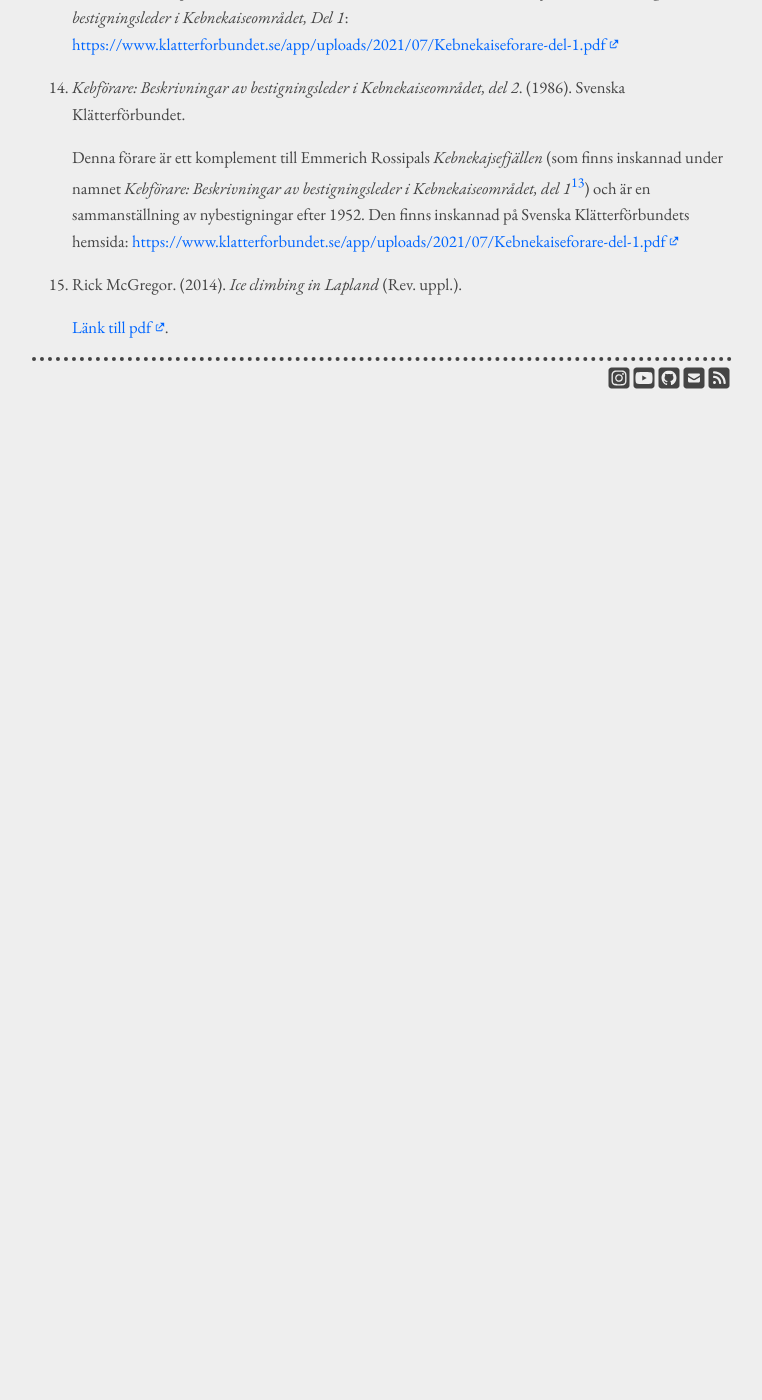
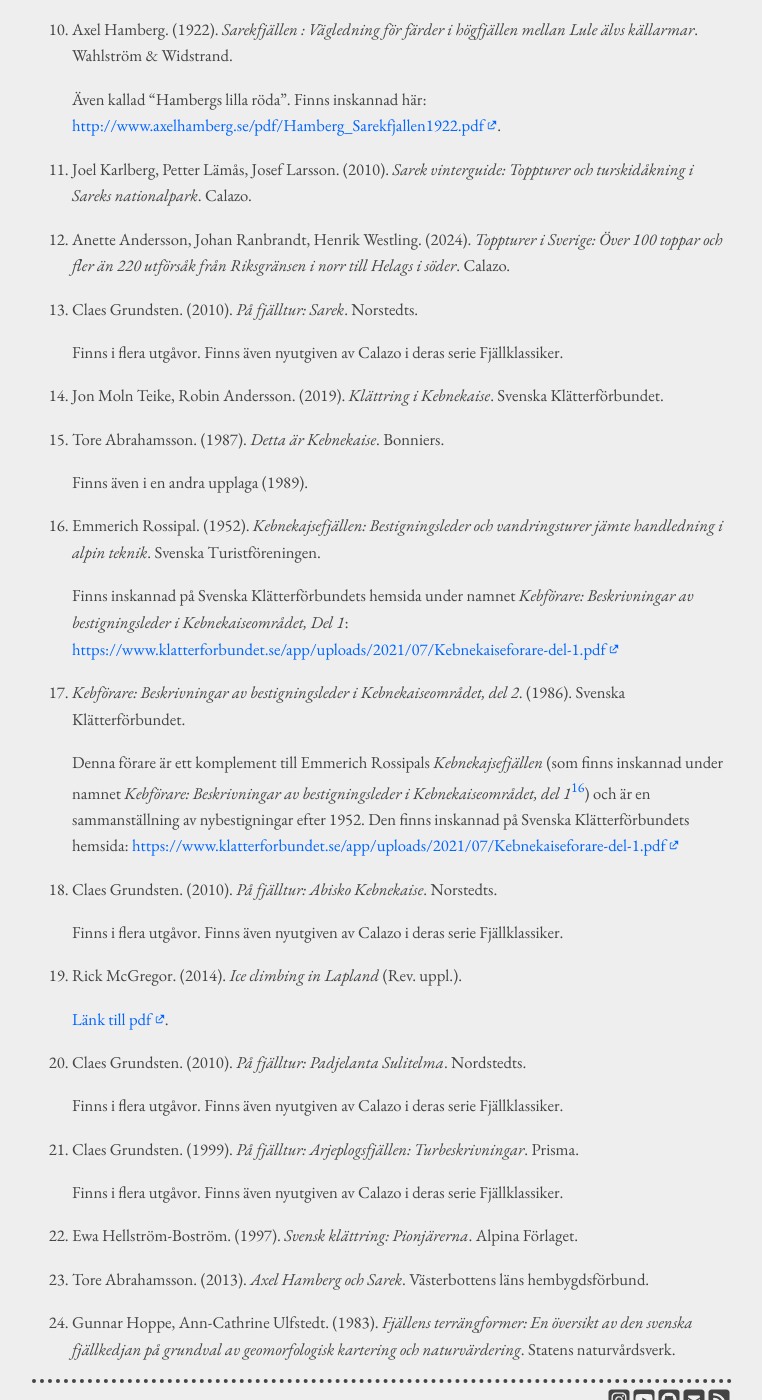
Before and after one commit to fjallklatterprojektet/fjallklatterprojektet.github.io, a Jekyll site: the page built from _posts/2026-08-23-forare_och_litteratur.md, in a window 1280 px wide and 1400 px high, scrolled down 5550 px. Shown: the whole window, without its empty margins (258-1020 px from the left). Built offline with Jekyll 4.4.1, drawn with Linux system fonts in a browser that asks for light colours; before the commit the page ends 5981 px from its top, so only the background shows below that; some of the changed text lies outside the part shown.

Commit message:
Update post

```diff
--- a/_posts/2026-08-23-forare_och_litteratur.md
+++ b/_posts/2026-08-23-forare_och_litteratur.md
@@ -16,7 +16,7 @@
 
 ## Inledning
 
-På denna sida har jag tänkt sammanställa en översikt över förare, litteratur och andra källor som berör klättring i alla dess former i hela den svenska fjällkedjan. Sidan är ett pågående arbete och kommer att kompletteras efter hand.
+På denna sida har jag tänkt sammanställa en grundlig översikt över förare, litteratur och andra källor som berör klättring i alla dess former i hela den svenska fjällkedjan, samt även närliggande ämnen såsom toppturer. Sidan är ett pågående arbete och kommer att kompletteras efter hand.
 
 ## Dalarna
 
@@ -57,6 +58,8 @@
 
 I topptursguiden *Toppturer i Sverige: Över 100 toppar och fler än 220 utförsåk från Riksgränsen i norr till Helags i söder*[^toppturer_i_sverige] beskrivs bara en tur i Sarek, nämligen Stora Sarektraversen. Däremot beskrivs flera turer i angränsande Tarrekaise, Akka och Stora Sjöfallet, samtliga dock utan tekniska klättermoment. Den något äldre guiden *Svenska Toppturer: Över 150 turer i de Svenska fjällen — från Städjan i söder till Riksgränsen i norr*[^svenska_toppturer] utelämnar Sarek helt, men innehåller några turer i Akka och Stora Sjöfallet. Inte heller här beskrivs någon klättring i egentlig mening.
 
+* Claes Grundsten, *På fjälltur Sarek*.[^pa_fjalltur_sarek]
+
 ### Kebnekaise
 
 Kebnekaise är det område i den svenska fjällvärlden för vilket det är enklast att hitta information om klättring. Flera förare med olika karaktär och förtjänster finns att tillgå.
@@ -71,17 +74,23 @@
 
 För toppturer på skidor i Kebnekaise kan både *Toppturer i Sverige: Över 100 toppar och fler än 220 utförsåk från Riksgränsen i norr till Helags i söder*[^toppturer_i_sverige] och den något äldre *Svenska Toppturer: Över 150 turer i de Svenska fjällen — från Städjan i söder till Riksgränsen i norr*[^svenska_toppturer] rekommenderas. Ingen av dessa guider innehåller dock några turer i området som skulle kunna karaktäriseras som klätterturer.
 
+* Claes Grundsten, *På fjälltur Abisko Kebnekaise*.[^pa_fjalltur_abisko_kebnekaise]
+
 ### Övriga områden i Norrbottensfjällen
 
 * Rick McGregor. *Ice Climbing in lapland*[^ice_climbing_in_lapland].
 * Anton Levein. Isklättring i Sverige.
-* Claes Grundsten. På fjälltur Padjelanta Sulitelma.
-* Claes Grundsten. På fjälltur Arjeplogsfjällen.
+* Claes Grundsten, *På fjälltur Padjelanta Sulitelma*.[^pa_fjalltur_padjelanta_sulitelma]
+* Claes Grundsten, *På fjälltur Arjeplogsfjällen*.[^pa_fjalltur_arjeplogsfjallen]
 
 ## Historik
 
-* Ewa Hellström-Boström. Svensk klättring: Pionjärerna.
-* Tore Abrahamsson. Axel Hamberg och Sarek.
+* Ewa Hellström-Boström, *Svensk klättring: Pionjärerna*.[^svensk_klattring_pionjarerna]
+* Tore Abrahamsson. Axel Hamberg och Sarek.[^axel_hamberg_och_sarek]
+
+## Geologi och geografi
+
+* Gunnar Hoppe, *Fjällens terrängformer*.[^fjallens_terrangformer]
 
 ## Bibliografi
 
@@ -99,7 +110,7 @@
 
 [^sarekfjallen]: Axel Hamberg. (1922). *Sarekfjällen : Vägledning för färder i högfjällen mellan Lule älvs källarmar*. Wahlström & Widstrand.
 
-    Finns inskannad här: [http://www.axelhamberg.se/pdf/Hamberg_Sarekfjallen1922.pdf](http://www.axelhamberg.se/pdf/Hamberg_Sarekfjallen1922.pdf){: .external}.
+    Även kallad "Hambergs lilla röda". Finns inskannad här: [http://www.axelhamberg.se/pdf/Hamberg_Sarekfjallen1922.pdf](http://www.axelhamberg.se/pdf/Hamberg_Sarekfjallen1922.pdf){: .external}.
 
 [^sarek_vinterguide]: Joel Karlberg, Petter Lämås, Josef Larsson. (2010). *Sarek vinterguide: Toppturer och turskidåkning i Sareks nationalpark*. Calazo.
 
@@ -130,3 +141,29 @@
     Även kallad Jämtlandsföraren. Finns delvis inskannad på Östersunds Klätterklubbs hemsida: [https://ostersundskk.se/klatterforare/](https://ostersundskk.se/klatterforare/){: .external}.
 
 [^toppturer_i_jamtland]: Anette Andersson, Johan Ranbrandt, Martin Strömgren, Henrik Westling. (2019). *Toppturer i Jämtland: Fler än 100 toppar och 250 utförsåk från Borgafjäll i norr till Helags i söder*. Calazo.
+
+[^svensk_klattring_pionjarerna]: Ewa Hellström-Boström. (1997). *Svensk klättring: Pionjärerna*. Alpina Förlaget.
+
+[^axel_hamberg_och_sarek]: Tore Abrahamsson. (2013). *Axel Hamberg och Sarek*. Västerbottens läns hembygdsförbund.
+
+[^pa_fjalltur_padjelanta_sulitelma]: Claes Grundsten. (2010). *På fjälltur: Padjelanta Sulitelma*. Nordstedts.
+
+    Finns i flera utgåvor. Finns även nyutgiven av Calazo i deras serie Fjällklassiker.
+
+[^pa_fjalltur_arjeplogsfjallen]: Claes Grundsten. (1999). *På fjälltur: Arjeplogsfjällen: Turbeskrivningar*. Prisma.
+
+    Finns i flera utgåvor. Finns även nyutgiven av Calazo i deras serie Fjällklassiker.
+
+[^pa_fjalltur_vindelfjallen]: Claes Grundsten. (1998). *På fjälltur: Vindelfjällen: turbeskrivningar*. Norstedts.
+
+    Finns i flera utgåvor. Finns även nyutgiven av Calazo i deras serie Fjällklassiker.
+
+[^pa_fjalltur_abisko_kebnekaise]: Claes Grundsten. (2010). *På fjälltur: Abisko Kebnekaise*. Norstedts.
+
+    Finns i flera utgåvor. Finns även nyutgiven av Calazo i deras serie Fjällklassiker.
+
+[^pa_fjalltur_sarek]: Claes Grundsten. (2010). *På fjälltur: Sarek*. Norstedts.
+
+    Finns i flera utgåvor. Finns även nyutgiven av Calazo i deras serie Fjällklassiker.
+
+[^fjallens_terrangformer]: Gunnar Hoppe, Ann-Cathrine Ulfstedt. (1983). *Fjällens terrängformer: En översikt av den svenska fjällkedjan på grundval av geomorfologisk kartering och naturvärdering*. Statens naturvårdsverk.
```
Also changed, not shown: other parts of _posts/2026-08-23-forare_och_litteratur.md (+5 -2 lines).
